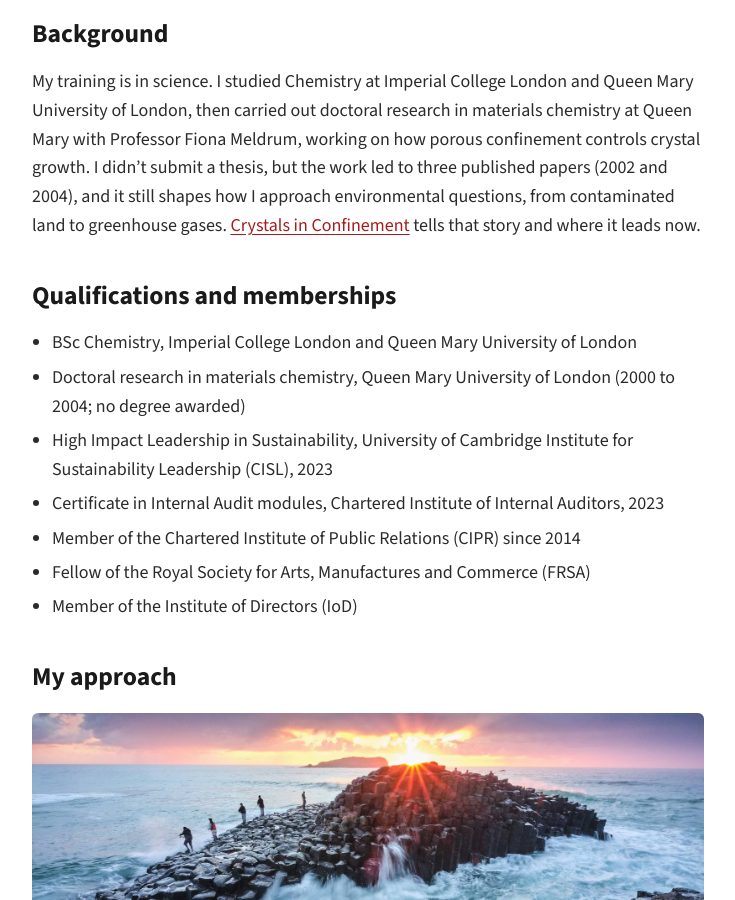
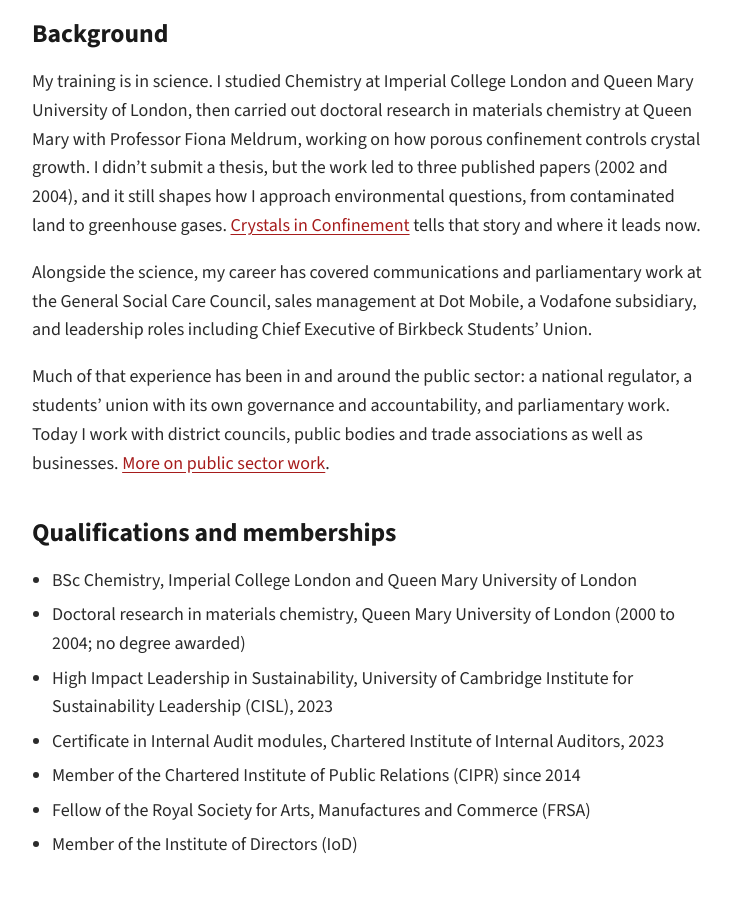
Before and after one commit to robertjparkuk/RobertJParkuk.github.io, a Jekyll site: the page built from about.md, in a window 1280 px wide and 900 px high, scrolled down 485 px. Shown: the whole window, without its empty margins (96-831 px from the left). Built offline with Jekyll 4.4.1, drawn with Linux system fonts in a browser that asks for light colours.

Commit message:
v0.15.0: restore About paragraphs; renumber release
Co-Authored-By: Claude Opus 5.5 <noreply@anthropic.com>
Claude-Session: https://claude.ai/code/session_017kPSXoNk8atJV1kY3BTATQ

```diff
--- a/about.md
+++ b/about.md
@@ -12,6 +12,10 @@ I've worked as a sustainability and carbon consultant since 2018 and in communic
 ## Background
 
 My training is in science. I studied Chemistry at Imperial College London and Queen Mary University of London, then carried out doctoral research in materials chemistry at Queen Mary with Professor Fiona Meldrum, working on how porous confinement controls crystal growth. I didn't submit a thesis, but the work led to three published papers (2002 and 2004), and it still shapes how I approach environmental questions, from contaminated land to greenhouse gases. [Crystals in Confinement]({{ '/research/crystals-in-confinement/' | relative_url }}) tells that story and where it leads now.
+
+Alongside the science, my career has covered communications and parliamentary work at the General Social Care Council, sales management at Dot Mobile, a Vodafone subsidiary, and leadership roles including Chief Executive of Birkbeck Students' Union.
+
+Much of that experience has been in and around the public sector: a national regulator, a students' union with its own governance and accountability, and parliamentary work. Today I work with district councils, public bodies and trade associations as well as businesses. [More on public sector work]({{ '/public-sector/' | relative_url }}).
 
 ## Qualifications and memberships
 
```
Also changed, not shown: WEBSITE-UPDATES.md (+3 -1 lines).
